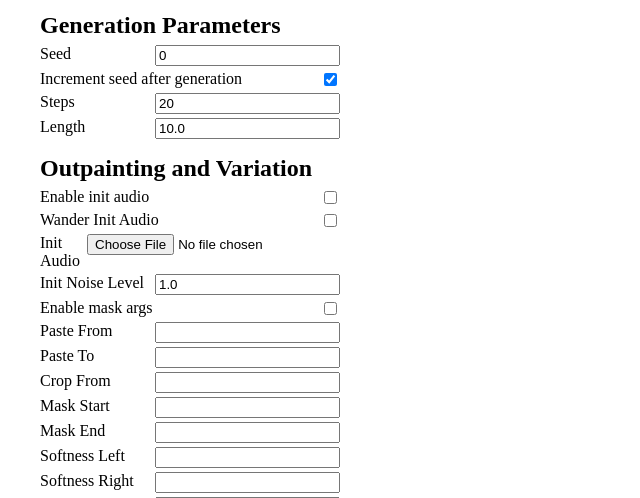
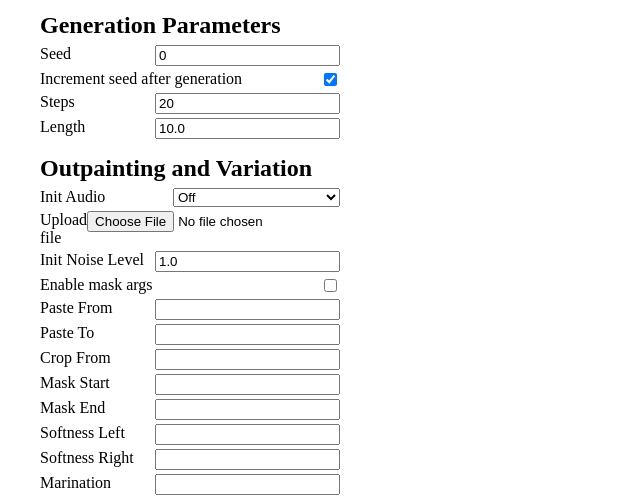
Before and after one commit to a2aaron/AI-Slop-Radio, a Flask app: page / in a window 1280 px wide. Shown: the part 291-789 px from the top of the page, without its empty margins (0-640 px from the left). Run offline with Flask 3, Linux system fonts and the light colour scheme.

Commit message:
Combine init audio settings into a single dropdown.

```diff
--- a/static/main.js
+++ b/static/main.js
@@ -156,11 +156,12 @@ function getPromptSettings() {
         negative_prompt = negative_prompt_textarea.value;
     }
 
-    let init_audio = null
-    if (init_audio_checkbox.checked && INIT_AUDIO != null) {
-        init_audio = {
-            audio: INIT_AUDIO.audio,
-            source: INIT_AUDIO.source,
+    let init_audio_args = null;
+    let init_audio_blob = getInitAudioBlob();
+    if (init_audio_blob != null) {
+        init_audio_args = {
+            audio: init_audio_blob.audio,
+            source: init_audio_blob.source,
             init_noise_level: parseFloat(init_noise_level_input.value)
         };
     }
@@ -188,15 +189,28 @@ function getPromptSettings() {
        "seed": parseInt(seed_input.value),
        "steps": parseInt(steps_input.value),
        "length": parseFloat(length_input.value),
-       "init_audio": init_audio,
+       "init_audio": init_audio_args,
        "mask_args": mask_args,
    }
 }
 
 /**
+ * @returns {BlobWithSource | null}
+ */
+function getInitAudioBlob() {
+    switch (init_audio_dropdown.value) {
+        case "off": return null;
+        case "file": return UPLOADED_AUDIO;
+        // Try to return latest playlist item. Otherwise, fallback to uploaded audio.
+        case "wander": return getLatestPlaylistItemBlob() ?? UPLOADED_AUDIO;
+        case "microphone": return null;
+    }
+    throw new Error(`Invalid dropdown setting ${init_audio_dropdown.value}`);
+}
+/**
 * Build the request using the given settings.
 * @param {PromptSettings} settings
-* @returns {{ url: URL, body: FormData } } The request
+* @returns {{ url: URL, body: FormData }} The request
 */
 function buildGenerationRequest(settings) {
     const body = new FormData();
@@ -287,6 +301,7 @@ class PlaylistItem extends HTMLElement {
         super();
         this.buffer = null;
         this.queueTime = null;
+        this.blob = null;
     }
     /**
      * Initialize the PlaylistItem in the "generating" state.
@@ -309,16 +324,8 @@ class PlaylistItem extends HTMLElement {
         this.queueState = "queued";
         this.innerText = this.text + " | ";
 
-        const blob = getWavBlob(buffer);
-
-        if (wander_checkbox.checked) {
-            INIT_AUDIO = {
-                audio: blob,
-                source: `${this.promptSettings?.positive_prompt} ${this.promptSettings?.seed}`
-            };
-        }
-
-        this.url = window.URL.createObjectURL(blob);
+        this.blob = getWavBlob(buffer);
+        this.url = window.URL.createObjectURL(this.blob);
 
         const downloadLink = document.createElement("a");
         downloadLink.innerText = "[Download]";
@@ -347,6 +354,25 @@ class PlaylistItem extends HTMLElement {
     }
 
     /**
+     * @returns {BlobWithSource | null}
+     */
+    get blobWithSource() {
+        if (this.blob == null) {
+            return null;
+        }
+        return {
+            audio: this.blob,
+            source: `${this.promptSettings?.positive_prompt} ${this.promptSettings?.seed}`
+        };
+    }
+
+    /**
+     * The state of the item.
+     * - generating - item has been queued up and a request was sent but the response has not returned yet
+     * - queued - item has been queued up and the item has it's blob for it's generated audio
+     * - playing - item is currently playing audio
+     * - done - item is no longer playing audio, but the blob for it's generated audio is still valid
+     * - expired - item is done playing and has been removed from the recent generations queue. the blob for it's generated audio is no longer valid
      * @returns {PlaylistItemState}
      */
     get queueState() {
@@ -362,6 +388,9 @@ class PlaylistItem extends HTMLElement {
         this.dataset.queueState = state;
     }
 
+    /**
+     * The text to display on the item
+     */
     get text() {
         if (this.promptSettings == undefined) {
             return "";
@@ -416,6 +445,19 @@ function expireOldestItem() {
         .sort((a, b) => assertExists(a.queueTime) - assertExists(b.queueTime));
     if (items.length > 0) {
         items[0].setExpired();
+    }
+}
+
+/**
+ * Get the latest item in the
+ * @returns {BlobWithSource | null}
+ */
+function getLatestPlaylistItemBlob() {
+    let doneGenerations = RECENT_GENERATIONS.findLast(item => item.blob != null);
+    if (doneGenerations != undefined) {
+        return doneGenerations.blobWithSource;
+    } else {
+        return null;
     }
 }
 
@@ -676,8 +718,10 @@ let RECENT_STEPSECONDS_INDEX = 0;
 let RECENT_GENERATIONS = [];
 const MAX_RECENT_GENERATIONS = 5;
 
-/** @type {{ audio: Blob, source: string } | null} */
-let INIT_AUDIO = null;
+
+/** @typedef {{ audio: Blob, source: string }} BlobWithSource */
+/** @type {BlobWithSource | null} */
+let UPLOADED_AUDIO = null;
 
 customElements.define("playlist-item", PlaylistItem);
 
@@ -709,9 +753,8 @@ const estimated_time_display = getElementTyped("estimated_time_display", HTMLSpa
 const remaining_buffer_display = getElementTyped("remaining_buffer_display", HTMLSpanElement)
 const current_time_display = getElementTyped("current_time_display", HTMLSpanElement)
 
-const init_audio_input = getElementTyped("init_audio", HTMLInputElement);
-const init_audio_checkbox = getElementTyped("init_audio_checkbox", HTMLInputElement);
-const wander_checkbox = getElementTyped("wander_checkbox", HTMLInputElement);
+const init_audio_upload_input = getElementTyped("init_audio_upload", HTMLInputElement);
+const init_audio_dropdown = getElementTyped("init_audio_dropdown", HTMLSelectElement);
 const init_noise_level_input = getElementTyped("init_noise_level", HTMLInputElement);
 
 const mask_args_checkbox = getElementTyped("mask_args_checkbox", HTMLInputElement);
@@ -736,10 +779,10 @@ play_button.onclick = async (_) => {
     }
 };
 
-init_audio_input.onchange = (_) => {
-    const files = assertExists(init_audio_input.files);
+init_audio_upload_input.onchange = (_) => {
+    const files = assertExists(init_audio_upload_input.files);
     if (files.length > 0) {
-        INIT_AUDIO = {
+        UPLOADED_AUDIO = {
             audio: files[0],
             source: files[0].name
         };
--- a/templates/main.html
+++ b/templates/main.html
@@ -59,16 +59,17 @@
             <section>
                 <h2>Outpainting and Variation</h2>
                 <ui-control>
-                    <label for="init_audio_checkbox">Enable init audio</label>
-                    <input type="checkbox" id="init_audio_checkbox" name="init_audio_checkbox"></input>
+                    <label for="init_audio_dropdown">Init Audio</label>
+                    <select id="init_audio_dropdown" name="init_audio_dropdown">
+                        <option value="off">Off</option>
+                        <option value="file">From File</option>
+                        <option value="wander">Most Recent Generation</option>
+                        <option value="microphone">Microphone</option>
+                    </select>
                 </ui-control>
                 <ui-control>
-                    <label for="wander_checkbox">Wander Init Audio</label>
-                    <input type="checkbox" id="wander_checkbox" name="wander_checkbox"></input>
-                </ui-control>
-                <ui-control>
-                    <label for="init_audio">Init Audio</label>
-                    <input type="file" id="init_audio" name="init_audio"></input>
+                    <label for="init_audio_upload">Upload file</label>
+                    <input type="file" id="init_audio_upload" name="init_audio_upload"></input>
                 </ui-control>
                 <ui-control>
                     <label for="init_noise_level">Init Noise Level</label>
```
Also changed, not shown: jsconfig.json (added, +16 -0 lines).
